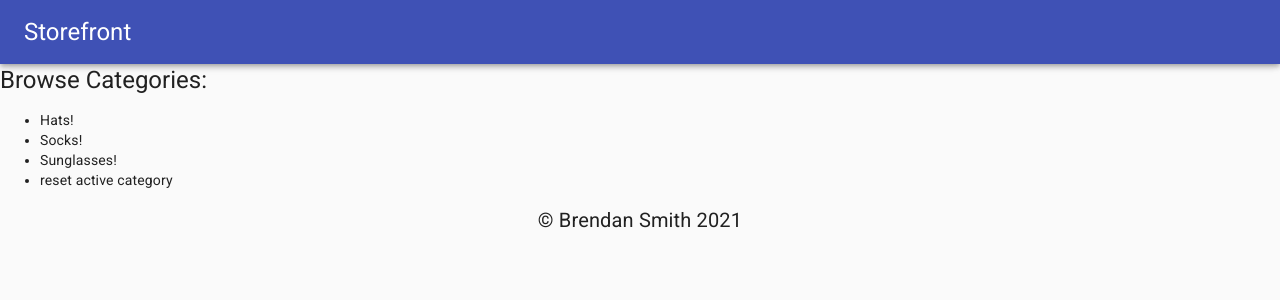
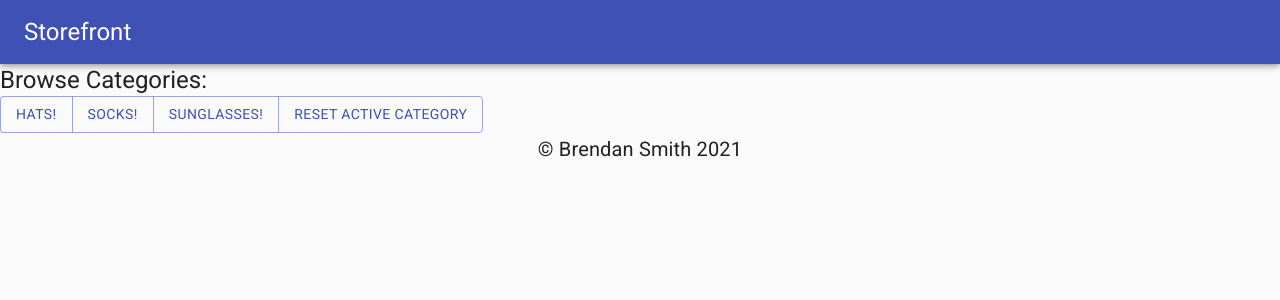
Before and after one commit to brendanrsmith/storefront, a React (Create React App) app: page / in a window 1280 px wide. Shown: the top 300 px of the page. Built offline with nearby package versions, Linux system fonts and the light colour scheme.

Commit message:
basic material styling

```diff
--- a/src/components/Categories.js
+++ b/src/components/Categories.js
@@ -1,4 +1,4 @@
-import { Typography } from '@material-ui/core';
+import { Button, ButtonGroup, Typography } from '@material-ui/core';
 import { connect } from 'react-redux';
 
 import { setActiveCategory, reset } from '../store/category.js';
@@ -7,12 +7,12 @@ const Categories = props => {
   return (
     <section>
       <Typography variant="h5">Browse Categories:</Typography>
-      <ul>
+      <ButtonGroup color="primary">
         {props.catReducer.categories.map(cat => {
-          return <li onClick={() => props.setActiveCategory(cat.name)} >{cat.displayName}</li>
+          return <Button onClick={() => props.setActiveCategory(cat.name)} >{cat.displayName}</Button>
         })}
-        <li onClick={() => props.reset()}>reset active category</li>
-      </ul>
+        <Button onClick={() => props.reset()}>reset active category</Button>
+      </ButtonGroup>
     </section>
   )
 }
--- a/src/components/Products.js
+++ b/src/components/Products.js
@@ -1,16 +1,16 @@
-import { Card, CardContent, Typography } from '@material-ui/core';
+import { Card, CardContent, Grid, Typography } from '@material-ui/core';
 import { connect } from 'react-redux';
-
-// import { setActiveCategory, reset } from '../store/category.js';
 
 const Products = props => {
 
   return (
     <section>
-      <ul>
+      <Grid container >
         {props.prodReducer.products.filter(product => product.category === props.catReducer.activeCategory).map(product => {
           return (
-            <Card >
+            <Grid item >
+              <Card variant="outlined">
+
                 <CardContent>
                   <Typography variant="h5">{product.name}</Typography>
                   <Typography variant="body2">{product.description}</Typography>
@@ -18,9 +18,10 @@ const Products = props => {
                 </CardContent>
 
               </Card>
+            </Grid>
           )
         })}
-      </ul>
+      </Grid>
     </section>
   )
 }
--- a/src/store/product.js
+++ b/src/store/product.js
@@ -9,9 +9,9 @@ let initialState = {
     },
     {
       category: 'socks',
-      name: 'red socks',
+      name: 'brown socks',
       price: 5.99,
-      description: 'its a sock that is red',
+      description: 'its a sock that is brown',
       inventory: 34
     },
     {
```
Lines whose indentation alone changed are shown as unchanged.
